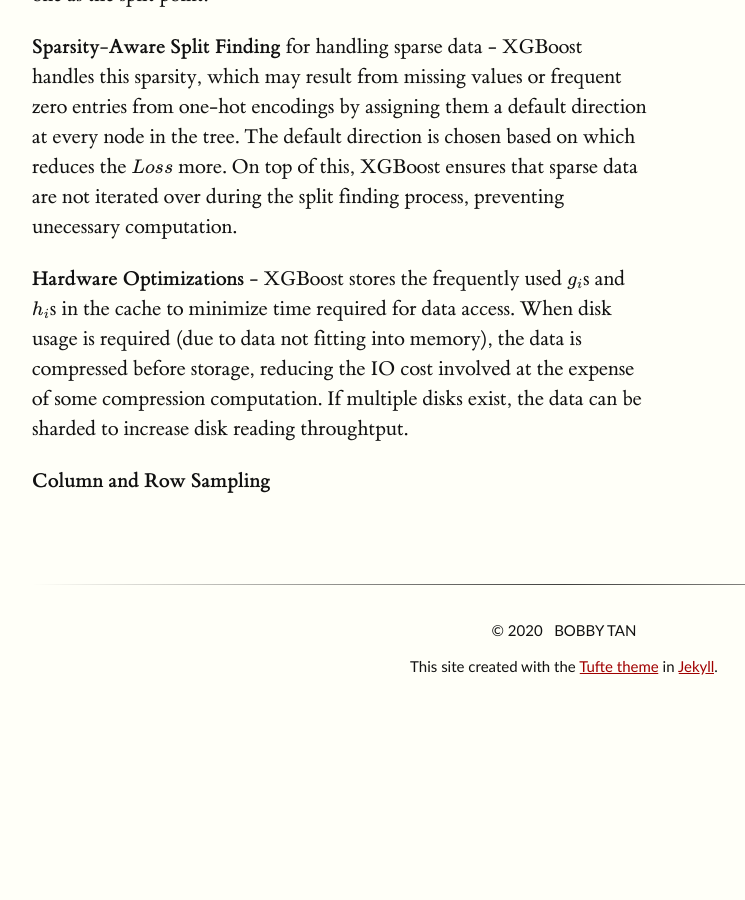
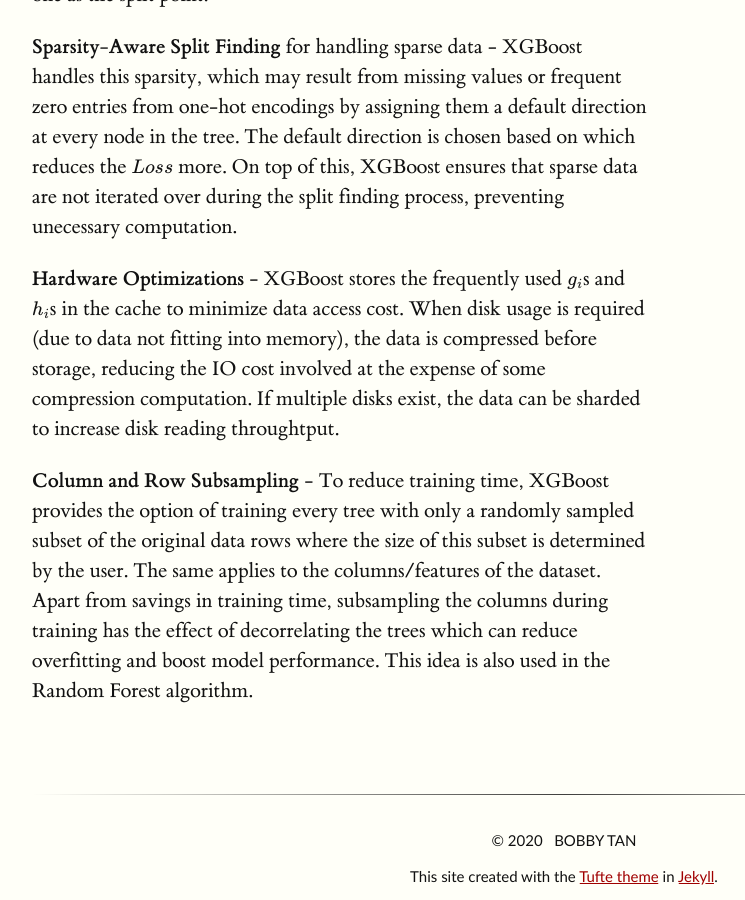
Before and after one commit to bobby-tan/bobby-tan.github.io, a Jekyll site: the page built from _posts/2020-05-11-A-Short-Introduction-to-XGBoost.md, in a window 1280 px wide and 900 px high, scrolled down 5866 px. Shown: the whole window, without its empty margins (128-873 px from the left). Built offline with Jekyll 4.4.1, drawn with Linux system fonts in a browser that asks for light colours; formulas are drawn with MathJax 3; before the commit the page ends 6556 px from its top, so only the background shows below that.

Commit message:
doing optimizations, finished row and col subsampling

```diff
--- a/_posts/2020-05-11-A-Short-Introduction-to-XGBoost.md
+++ b/_posts/2020-05-11-A-Short-Introduction-to-XGBoost.md
@@ -119,6 +119,6 @@
 
 **Sparsity-Aware Split Finding** for handling sparse data - XGBoost handles this sparsity, which may result from missing values or frequent zero entries from one-hot encodings by assigning them a default direction at every node in the tree. The default direction is chosen based on which reduces the $$ Loss $$ more. On top of this, XGBoost ensures that sparse data are not iterated over during the split finding process, preventing unecessary computation.
 
-**Hardware Optimizations** - XGBoost stores the frequently used $$ g_i $$s and $$ h_i $$s in the cache to minimize time required for data access. When disk usage is required (due to data not fitting into memory), the data is compressed before storage, reducing the IO cost involved at the expense of some compression computation. If multiple disks exist, the data can be sharded to increase disk reading throughtput.
+**Hardware Optimizations** - XGBoost stores the frequently used $$ g_i $$s and $$ h_i $$s in the cache to minimize data access cost. When disk usage is required (due to data not fitting into memory), the data is compressed before storage, reducing the IO cost involved at the expense of some compression computation. If multiple disks exist, the data can be sharded to increase disk reading throughtput.
 
-**Column and Row Sampling**
+**Column and Row Subsampling** - To reduce training time, XGBoost provides the option of training every tree with only a randomly sampled subset of the original data rows where the size of this subset is determined by the user. The same applies to the columns/features of the dataset. Apart from savings in training time, subsampling the columns during training has the effect of decorrelating the trees which can reduce overfitting and boost model performance. This idea is also used in the Random Forest algorithm.
```
